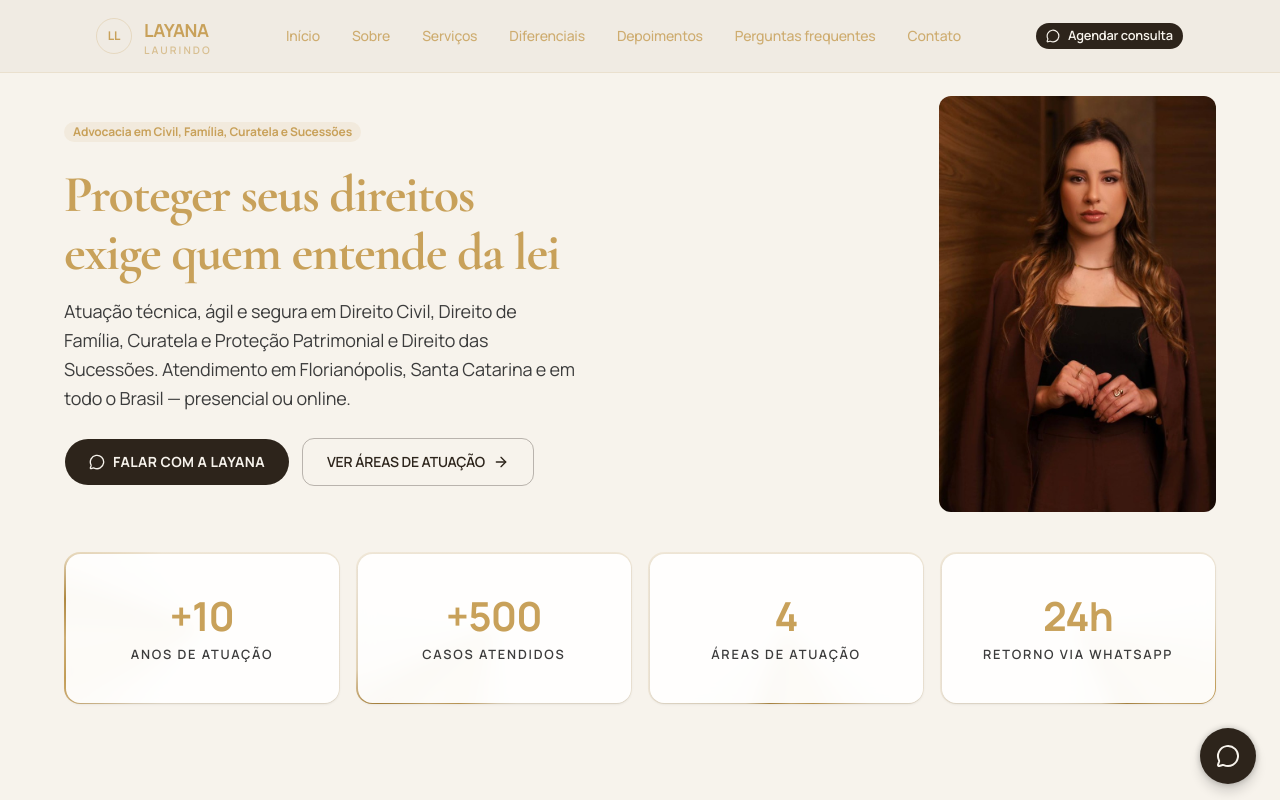
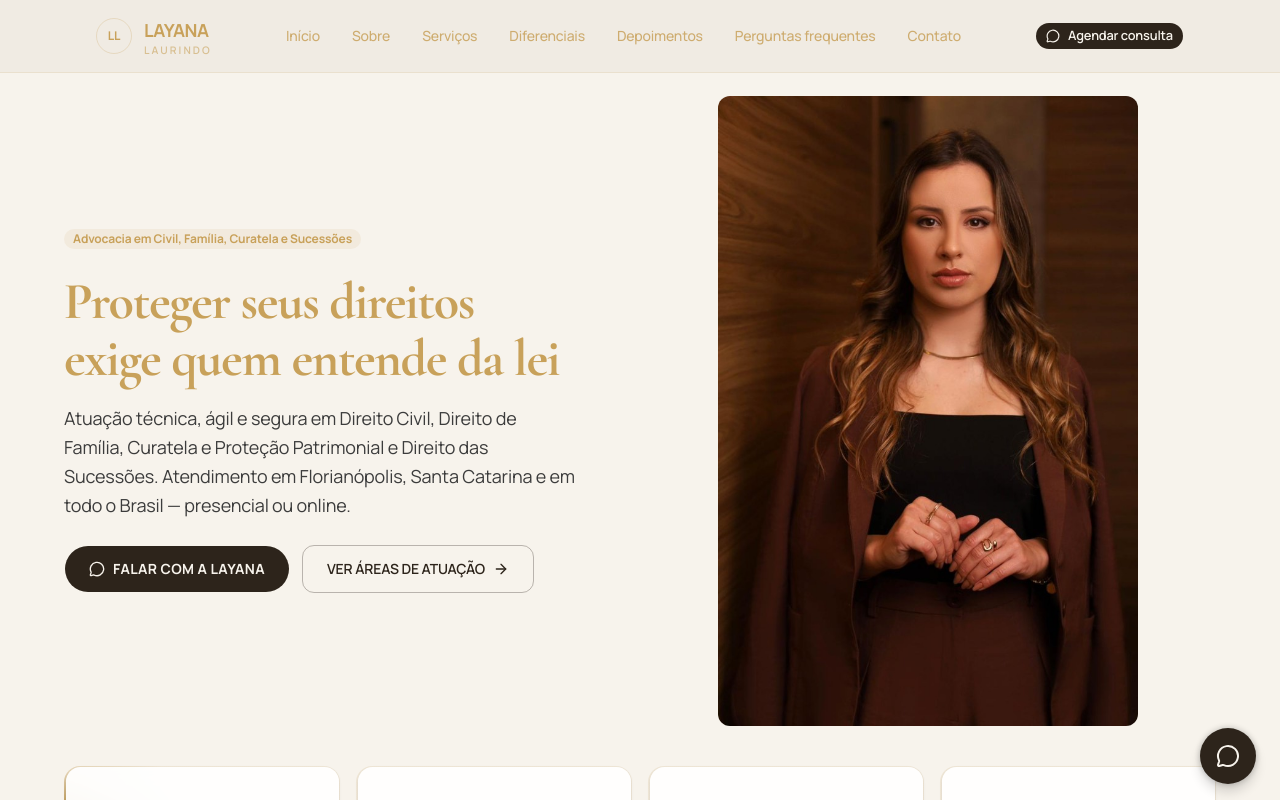
Before and after one commit to filipevolz/layana-laurindo, a React (Vite) app: page / in a window 1280 px wide. Shown: the top 800 px of the page. Built offline with nearby package versions, Linux system fonts and the light colour scheme.

Commit message:
adjust imagem hero

```diff
--- a/src/components/sections/HeroSection.tsx
+++ b/src/components/sections/HeroSection.tsx
@@ -17,7 +17,7 @@ export function HeroSection() {
       className="hero-viewport relative flex flex-col gap-8 overflow-hidden bg-hero text-foreground md:gap-10"
       aria-labelledby="hero-heading"
     >
-      <div className="flex items-center justify-between container-narrow pt-6 flex-col md:flex-row px-4 md:px-6 lg:px-8 xl:px-0">
+      <div className="flex flex-1 items-center justify-between container-narrow pt-6 flex-col md:flex-row px-4 md:px-6 lg:px-8 xl:px-0">
         <div className="z-10 flex flex-col justify-center space-y-6 py-4 md:py-0">
           <Badge className="fade-in-up w-fit rounded-full font-bold bg-brand/10 text-brand hover:bg-brand/15">
             {siteConfig.hero.label}
@@ -59,8 +59,8 @@ export function HeroSection() {
           </div>
         </div>
 
-        <div className="flex min-h-0 items-center justify-center py-2 md:items-stretch md:py-0">
-          <Reveal variant="right" delay={200} immediate className="flex w-full justify-center md:h-full">
+        <div className="flex min-h-0 flex-1 items-center justify-center py-2 md:items-stretch md:py-0">
+          <Reveal variant="right" delay={200} immediate className="flex h-full w-full justify-center">
             <ResponsiveImage
               {...responsiveImages.hero}
               alt="Layana Laurindo, advogada, retrato profissional com fundo de madeira"
--- a/src/index.css
+++ b/src/index.css
@@ -225,13 +225,14 @@
     margin-inline: auto;
     background: var(--primary);
     border-radius: var(--radius-lg);
-    padding: clamp(0.375rem, 1vw, 0.625rem);
+    padding: 0.5rem;
   }
 
+  /* rem + width-only breakpoints: vh/max-height queries shrink wrongly on browser zoom */
   .hero-portrait {
     display: block;
-    max-height: min(58vh, 480px);
-    max-width: min(100%, 340px);
+    max-height: 30rem;
+    max-width: min(100%, 21.25rem);
     width: auto;
     height: auto;
     object-fit: contain;
@@ -240,19 +241,19 @@
 
   @media (min-width: 640px) and (max-width: 767px) {
     .hero-portrait {
-      max-height: min(64vh, 540px);
-      max-width: min(380px, 100%);
+      max-height: 33.75rem;
+      max-width: min(23.75rem, 100%);
     }
   }
 
   @media (min-width: 768px) and (max-width: 1023px) {
     .hero-portrait-wrap {
-      padding: clamp(0.375rem, 0.75vw, 0.5rem);
+      padding: 0.5rem;
     }
 
     .hero-portrait {
-      max-height: min(46vh, 380px);
-      max-width: min(260px, 100%);
+      max-height: 23.75rem;
+      max-width: min(16.25rem, 100%);
     }
   }
 
@@ -260,36 +261,13 @@
     .hero-portrait-wrap {
       width: auto;
       align-self: stretch;
-      min-height: min(70vh, 580px);
-      padding: clamp(0.5rem, 1.25vw, 0.875rem);
+      min-height: 36.25rem;
+      padding: 0.75rem;
     }
 
     .hero-portrait {
-      max-height: min(70vh, 580px);
-      max-width: 420px;
-    }
-  }
-
-  @media (min-width: 1024px) and (max-height: 900px) {
-    .hero-portrait-wrap {
-      align-self: center;
-      min-height: auto;
-    }
-
-    .hero-portrait {
-      max-height: min(52vh, 460px);
-      max-width: min(340px, 100%);
-    }
-  }
-
-  @media (max-height: 640px) {
-    .hero-portrait-wrap {
-      min-height: auto;
-    }
-
-    .hero-portrait {
-      max-height: min(40vh, 280px);
-      max-width: min(100%, 240px);
+      max-height: min(36.25rem, 100%);
+      max-width: 26.25rem;
     }
   }
 
```
